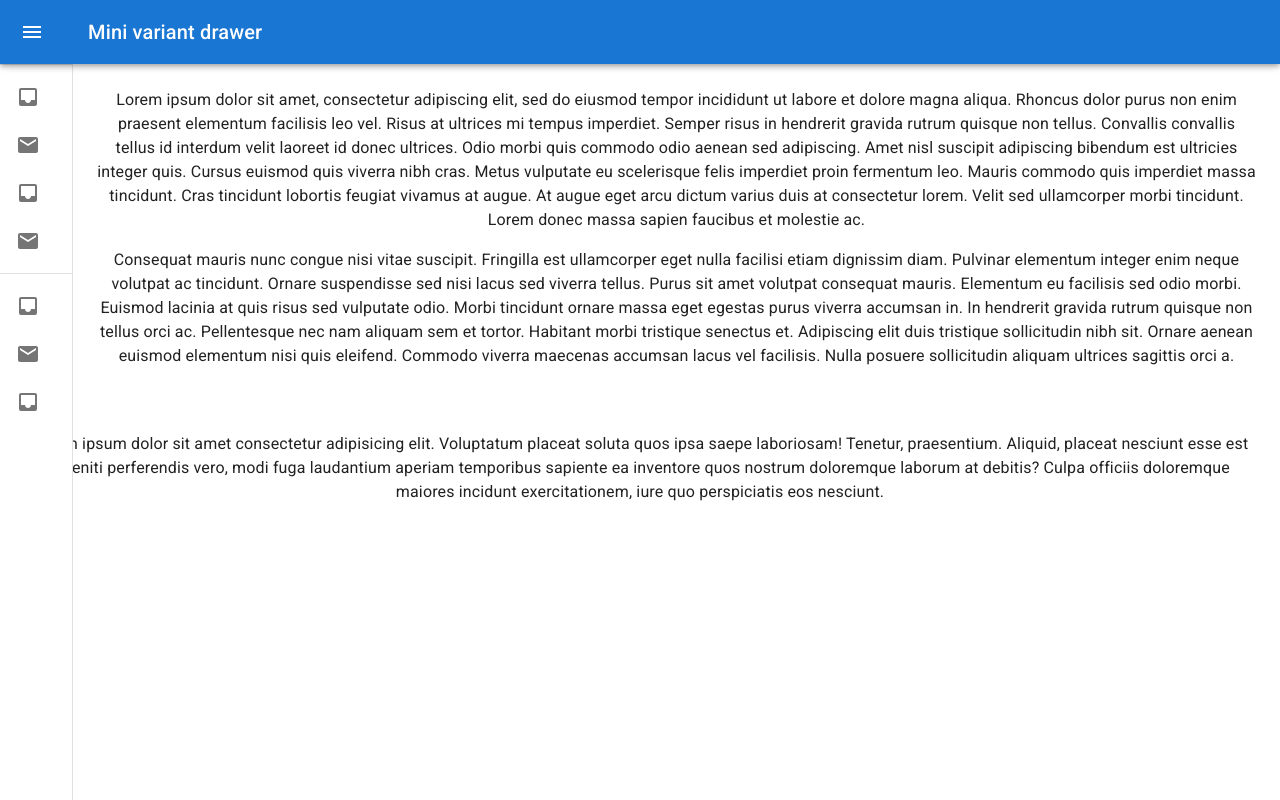
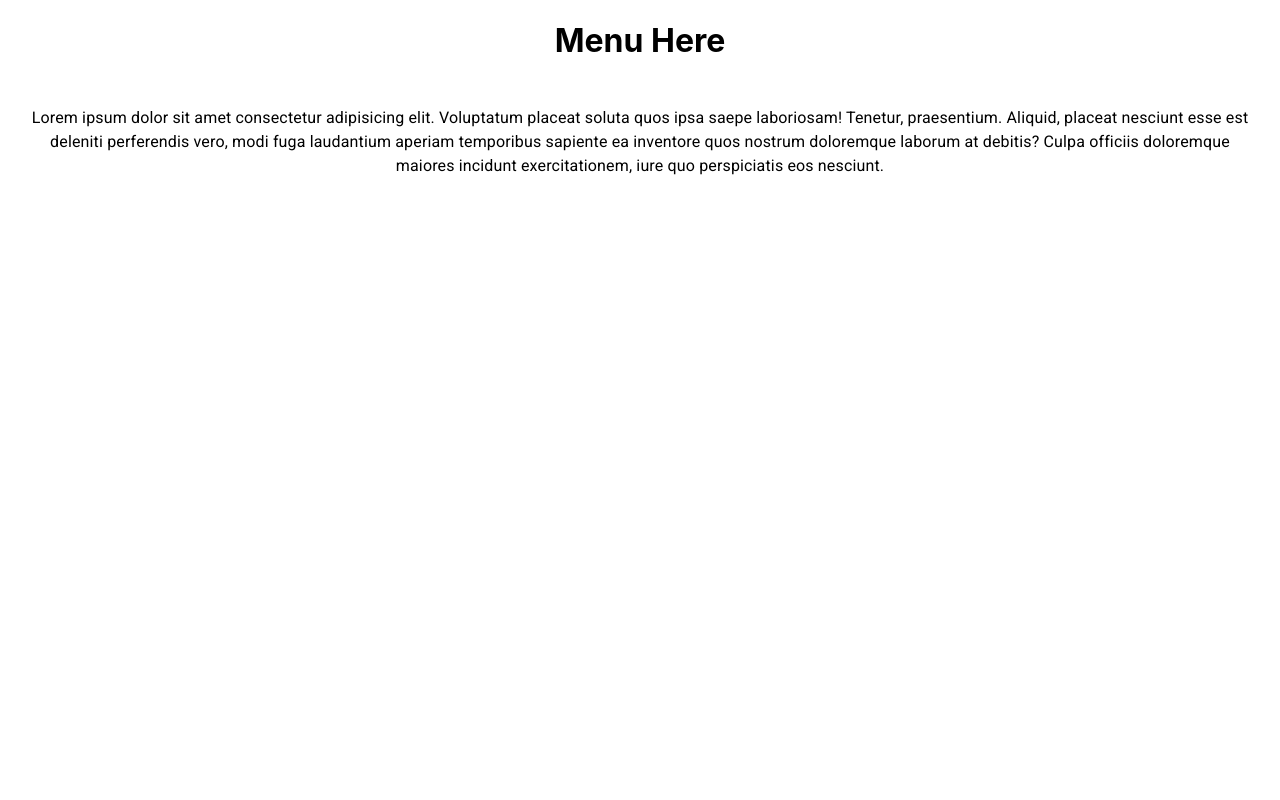
Before and after one commit to jsoomie/school-notebook, a React (Create React App) app: page / in a window 1280 px wide. Built offline with nearby package versions, Linux system fonts and the light colour scheme.

Commit message:
chore: reset menu

```diff
--- a/src/components/Menu/Menu.tsx
+++ b/src/components/Menu/Menu.tsx
@@ -1,201 +1,7 @@
-import { useState } from "react";
-import {
-  styled,
-  useTheme,
-  Theme,
-  CSSObject,
-  Box,
-  Drawer as MuiDrawer,
-  AppBar as MuiAppBar,
-  Toolbar,
-  List,
-  CssBaseline,
-  Typography,
-  Divider,
-  IconButton,
-  ListItem,
-  ListItemIcon,
-  ListItemText,
-  AppBarProps as MuiAppBarProps,
-} from "@mui/material";
-import {
-  Menu as MenuIcon,
-  ChevronLeft as ChevronLeftIcon,
-  ChevronRight as ChevronRightIcon,
-  Inbox as InboxIcon,
-  Mail as MailIcon,
-} from "@mui/icons-material";
-
-const drawerWidth = 240;
-
-const openedMixin = (theme: Theme): CSSObject => ({
-  width: drawerWidth,
-  transition: theme.transitions.create("width", {
-    easing: theme.transitions.easing.sharp,
-    duration: theme.transitions.duration.enteringScreen,
-  }),
-  overflowX: "hidden",
-});
-
-const closedMixin = (theme: Theme): CSSObject => ({
-  transition: theme.transitions.create("width", {
-    easing: theme.transitions.easing.sharp,
-    duration: theme.transitions.duration.leavingScreen,
-  }),
-  overflowX: "hidden",
-  width: `calc(${theme.spacing(7)} + 1px)`,
-  [theme.breakpoints.up("sm")]: {
-    width: `calc(${theme.spacing(9)} + 1px)`,
-  },
-});
-
-const DrawerHeader = styled("div")(({ theme }) => ({
-  display: "flex",
-  alignItems: "center",
-  justifyContent: "flex-end",
-  padding: theme.spacing(0, 1),
-  // necessary for content to be below app bar
-  ...theme.mixins.toolbar,
-}));
-
-interface AppBarProps extends MuiAppBarProps {
-  open?: boolean;
-}
-
-const AppBar = styled(MuiAppBar, {
-  shouldForwardProp: (prop) => prop !== "open",
-})<AppBarProps>(({ theme, open }) => ({
-  zIndex: theme.zIndex.drawer + 1,
-  transition: theme.transitions.create(["width", "margin"], {
-    easing: theme.transitions.easing.sharp,
-    duration: theme.transitions.duration.leavingScreen,
-  }),
-  ...(open && {
-    marginLeft: drawerWidth,
-    width: `calc(100% - ${drawerWidth}px)`,
-    transition: theme.transitions.create(["width", "margin"], {
-      easing: theme.transitions.easing.sharp,
-      duration: theme.transitions.duration.enteringScreen,
-    }),
-  }),
-}));
-
-const Drawer = styled(MuiDrawer, {
-  shouldForwardProp: (prop) => prop !== "open",
-})(({ theme, open }) => ({
-  width: drawerWidth,
-  flexShrink: 0,
-  whiteSpace: "nowrap",
-  boxSizing: "border-box",
-  ...(open && {
-    ...openedMixin(theme),
-    "& .MuiDrawer-paper": openedMixin(theme),
-  }),
-  ...(!open && {
-    ...closedMixin(theme),
-    "& .MuiDrawer-paper": closedMixin(theme),
-  }),
-}));
-
 export const Menu = () => {
-  const theme = useTheme();
-  const [open, setOpen] = useState(false);
-
-  const handleDrawerOpen = () => {
-    setOpen(true);
-  };
-
-  const handleDrawerClose = () => {
-    setOpen(false);
-  };
-
   return (
-    <Box sx={{ display: "flex" }}>
-      <CssBaseline />
-      <AppBar position="fixed" open={open}>
-        <Toolbar>
-          <IconButton
-            color="inherit"
-            aria-label="open drawer"
-            onClick={handleDrawerOpen}
-            edge="start"
-            sx={{
-              marginRight: "36px",
-              ...(open && { display: "none" }),
-            }}
-          >
-            <MenuIcon />
-          </IconButton>
-          <Typography variant="h6" noWrap component="div">
-            Mini variant drawer
-          </Typography>
-        </Toolbar>
-      </AppBar>
-      <Drawer variant="permanent" open={open}>
-        <DrawerHeader>
-          <IconButton onClick={handleDrawerClose}>
-            {theme.direction === "rtl" ? (
-              <ChevronRightIcon />
-            ) : (
-              <ChevronLeftIcon />
-            )}
-          </IconButton>
-        </DrawerHeader>
-        <Divider />
-        <List>
-          {["Inbox", "Starred", "Send email", "Drafts"].map((text, index) => (
-            <ListItem button key={text}>
-              <ListItemIcon>
-                {index % 2 === 0 ? <InboxIcon /> : <MailIcon />}
-              </ListItemIcon>
-              <ListItemText primary={text} />
-            </ListItem>
-          ))}
-        </List>
-        <Divider />
-        <List>
-          {["All mail", "Trash", "Spam"].map((text, index) => (
-            <ListItem button key={text}>
-              <ListItemIcon>
-                {index % 2 === 0 ? <InboxIcon /> : <MailIcon />}
-              </ListItemIcon>
-              <ListItemText primary={text} />
-            </ListItem>
-          ))}
-        </List>
-      </Drawer>
-      <Box component="main" sx={{ flexGrow: 1, p: 3 }}>
-        <DrawerHeader />
-        <Typography paragraph>
-          Lorem ipsum dolor sit amet, consectetur adipiscing elit, sed do
-          eiusmod tempor incididunt ut labore et dolore magna aliqua. Rhoncus
-          dolor purus non enim praesent elementum facilisis leo vel. Risus at
-          ultrices mi tempus imperdiet. Semper risus in hendrerit gravida rutrum
-          quisque non tellus. Convallis convallis tellus id interdum velit
-          laoreet id donec ultrices. Odio morbi quis commodo odio aenean sed
-          adipiscing. Amet nisl suscipit adipiscing bibendum est ultricies
-          integer quis. Cursus euismod quis viverra nibh cras. Metus vulputate
-          eu scelerisque felis imperdiet proin fermentum leo. Mauris commodo
-          quis imperdiet massa tincidunt. Cras tincidunt lobortis feugiat
-          vivamus at augue. At augue eget arcu dictum varius duis at consectetur
-          lorem. Velit sed ullamcorper morbi tincidunt. Lorem donec massa sapien
-          faucibus et molestie ac.
-        </Typography>
-        <Typography paragraph>
-          Consequat mauris nunc congue nisi vitae suscipit. Fringilla est
-          ullamcorper eget nulla facilisi etiam dignissim diam. Pulvinar
-          elementum integer enim neque volutpat ac tincidunt. Ornare suspendisse
-          sed nisi lacus sed viverra tellus. Purus sit amet volutpat consequat
-          mauris. Elementum eu facilisis sed odio morbi. Euismod lacinia at quis
-          risus sed vulputate odio. Morbi tincidunt ornare massa eget egestas
-          purus viverra accumsan in. In hendrerit gravida rutrum quisque non
-          tellus orci ac. Pellentesque nec nam aliquam sem et tortor. Habitant
-          morbi tristique senectus et. Adipiscing elit duis tristique
-          sollicitudin nibh sit. Ornare aenean euismod elementum nisi quis
-          eleifend. Commodo viverra maecenas accumsan lacus vel facilisis. Nulla
-          posuere sollicitudin aliquam ultrices sagittis orci a.
-        </Typography>
-      </Box>
-    </Box>
+    <div>
+      <h1>Menu Here</h1>
+    </div>
   );
 };
```
